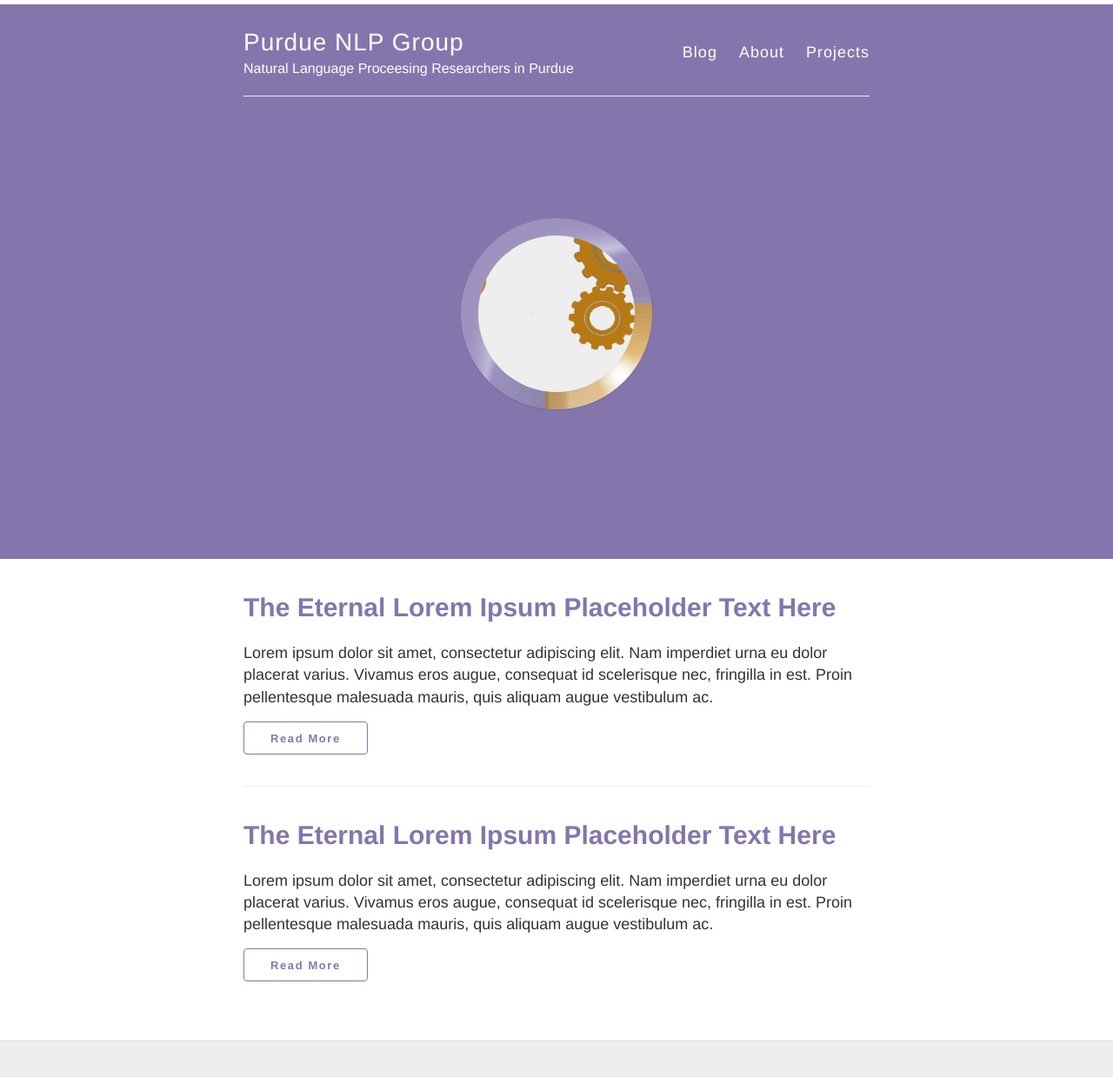
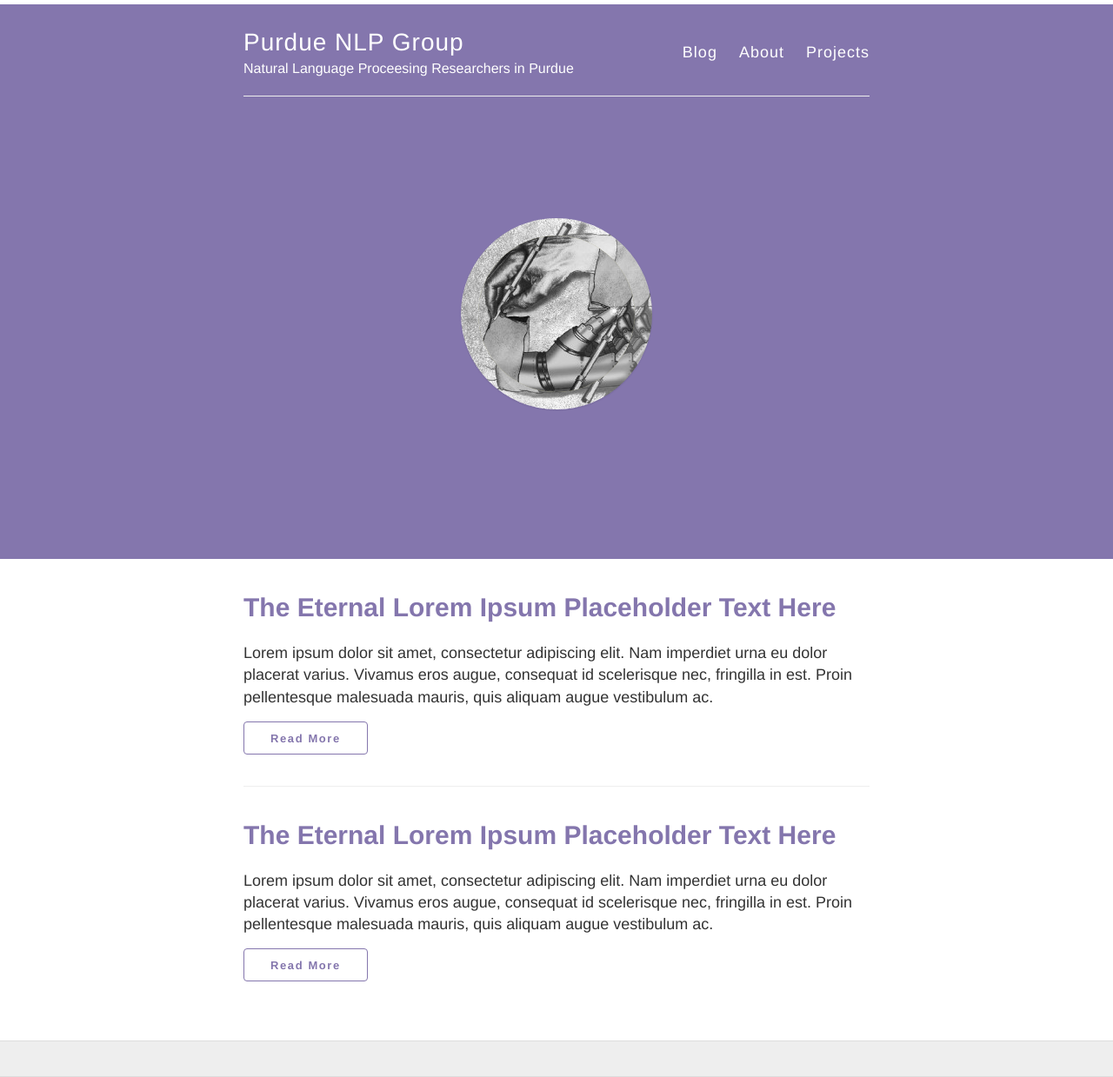
Before and after one commit to purduenlp/purduenlp.github.io, a Jekyll site: the page built from index.html, in a window 1280 px wide. Shown: the whole page at 87% size. Built offline with Jekyll 4.4.1, drawn with Linux system fonts in a browser that asks for light colours; nearby versions of some CDN libraries.

Commit message:
avatar updated

```diff
--- a/_sass/_variables.scss
+++ b/_sass/_variables.scss
@@ -33,7 +33,7 @@ $h4-color: $gray;
 
 // Your avatar
 
-$avatar: "/images/avatar.png";
+$avatar: "/images/avatar.jpg";
 
 
 // Font stacks
```
Also changed, not shown: images/avatar.jpg, images/avatar.png.
